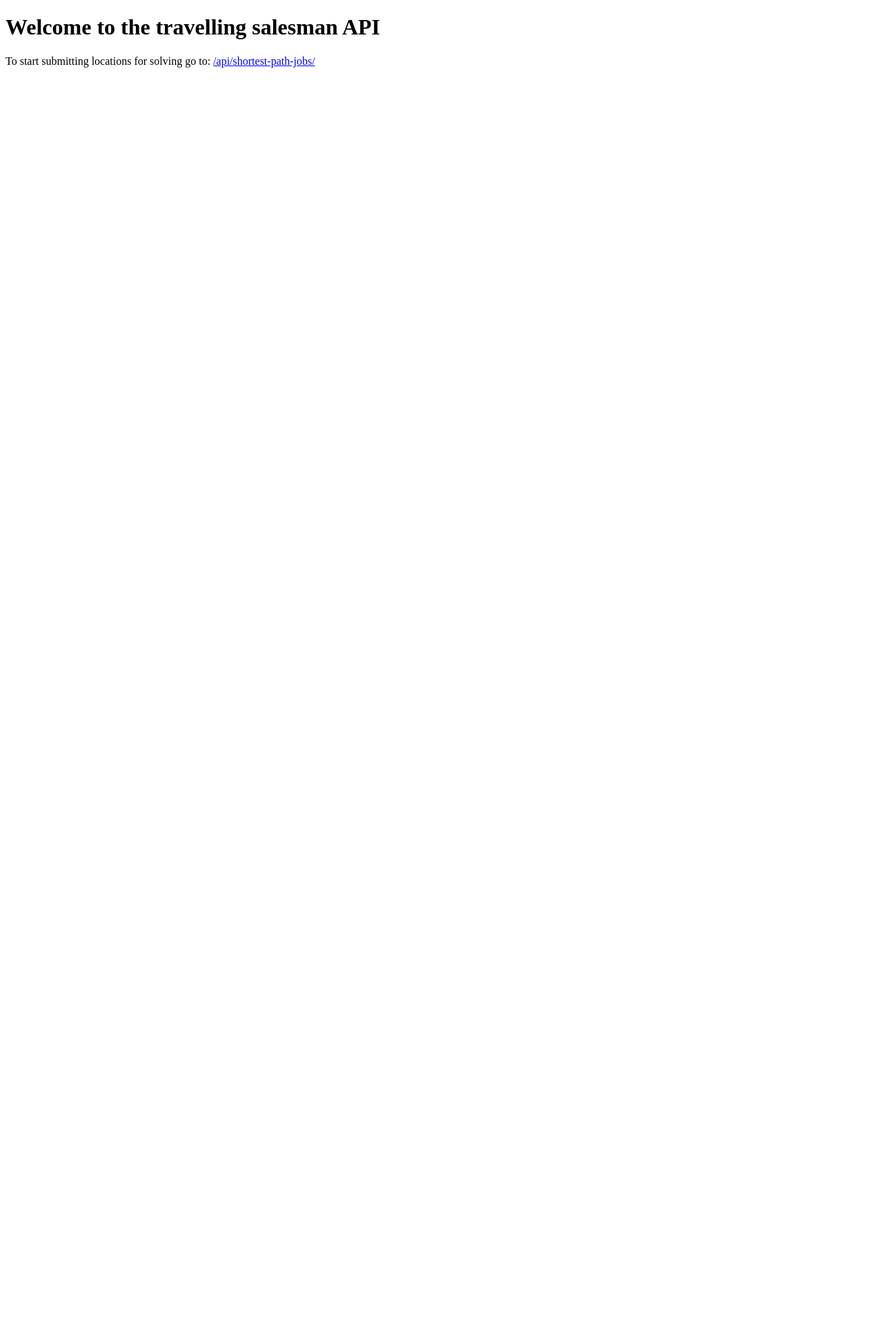
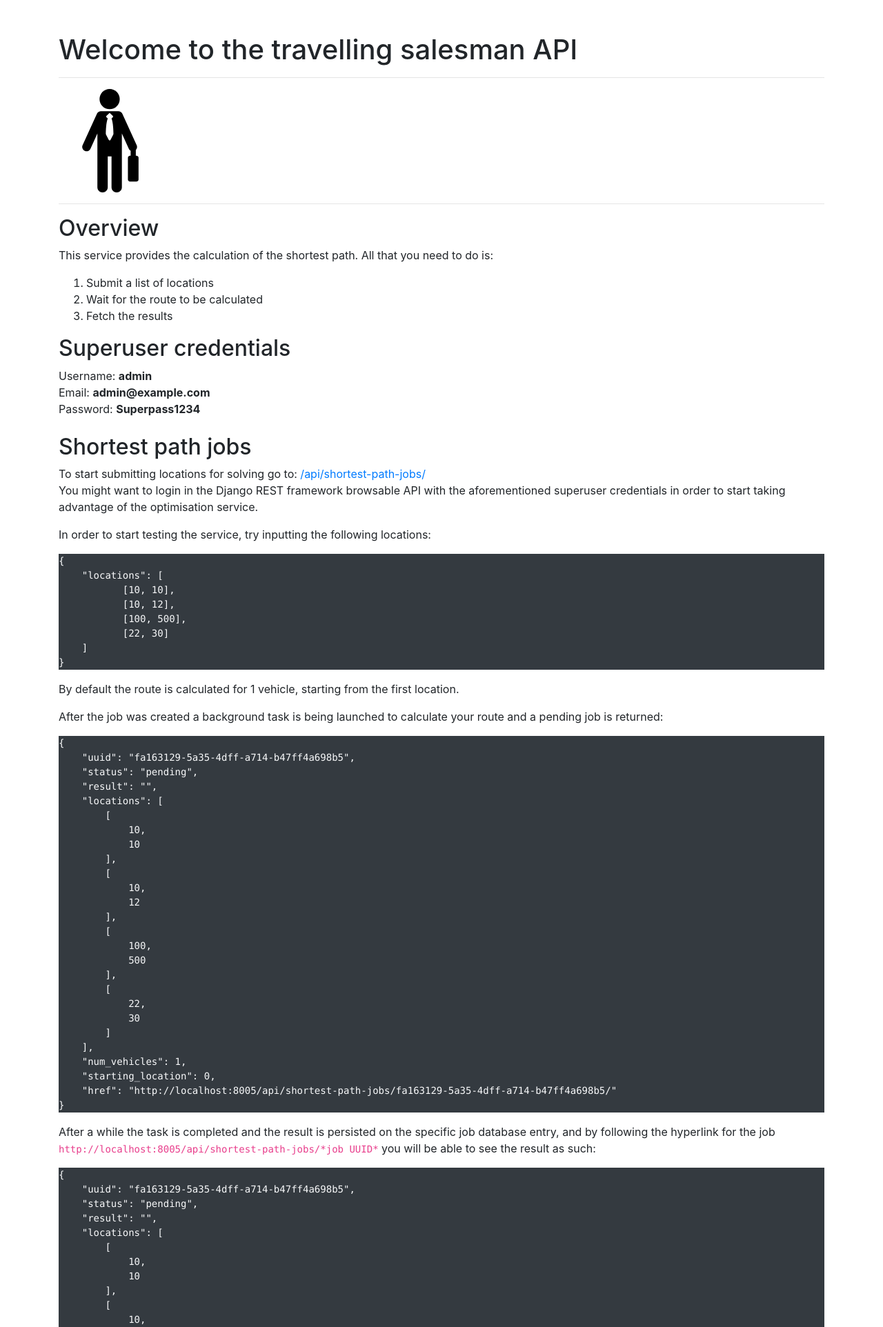
Before and after one commit to AndreiHondrari/travelling_salesman, a Django app: page / in a window 1280 px wide. Shown: the top 1924 px of the page at 69% size. Before the commit the page ends 98 px from the top, so only its background shows below. Run offline with Django 3.2, Linux system fonts and the light colour scheme; some libraries are stand-ins or nearby versions.

Commit message:
Update intro.

```diff
--- a/web/intro/templates/intro.html
+++ b/web/intro/templates/intro.html
@@ -1,20 +1,182 @@
+{% load static %}
+
 <!DOCTYPE html>
 <html lang="en">
 <head>
     <meta charset="UTF-8">
     <title>Travelling Salesman API</title>
 
-    <style>
-        #main {
-            width: 50%;
-        }
-    </style>
+    <link rel="stylesheet" href="https://stackpath.bootstrapcdn.com/bootstrap/4.3.1/css/bootstrap.min.css"
+          integrity="sha384-ggOyR0iXCbMQv3Xipma34MD+dH/1fQ784/j6cY/iJTQUOhcWr7x9JvoRxT2MZw1T"
+          crossorigin="anonymous">
 </head>
 <body>
-    <div id="main">
+    <div class="container mt-5 mb-5">
         <h1>Welcome to the travelling salesman API</h1>
 
-        <p>To start submitting locations for solving go to: <a href="{% url 'jobs:shortest-path-jobs-list' %}">{% url 'jobs:shortest-path-jobs-list' %}</a></p>
+        <hr>
+        <img width="150" src="{% static 'businessman.svg' %}"/>
+        <hr>
+
+        <h2>Overview</h2>
+        <p>
+            This service provides the calculation of the shortest path. All that you need to do is:
+            <ol>
+                <li>Submit a list of locations</li>
+                <li>Wait for the route to be calculated</li>
+                <li>Fetch the results</li>
+            </ol>
+        </p>
+
+        <h2>Superuser credentials</h2>
+        <p>
+            Username: <strong>admin</strong><br/>
+            Email: <strong>admin@example.com</strong><br/>
+            Password: <strong>Superpass1234</strong>
+        </p>
+
+        <h2 class="mt-4">Shortest path jobs</h2>
+        <p>
+            To start submitting locations for solving go to: <a href="{% url 'jobs:shortest-path-jobs-list' %}" target="_blank">{% url 'jobs:shortest-path-jobs-list' %}</a><br/>
+            You might want to login in the Django REST framework browsable API with the aforementioned superuser credentials in order to start taking advantage of the optimisation service.
+        </p>
+
+        <p>In order to start testing the service, try inputting the following locations:</p>
+<pre class="text-light bg-dark">
+{
+    "locations": [
+           [10, 10],
+           [10, 12],
+           [100, 500],
+           [22, 30]
+    ]
+}
+</pre>
+
+        <p>By default the route is calculated for 1 vehicle, starting from the first location.</p>
+        <p>After the job was created a background task is being launched to calculate your route and a pending job is returned:</p>
+
+<pre class="text-light bg-dark">
+{
+    "uuid": "fa163129-5a35-4dff-a714-b47ff4a698b5",
+    "status": "pending",
+    "result": "",
+    "locations": [
+        [
+            10,
+            10
+        ],
+        [
+            10,
+            12
+        ],
+        [
+            100,
+            500
+        ],
+        [
+            22,
+            30
+        ]
+    ],
+    "num_vehicles": 1,
+    "starting_location": 0,
+    "href": "http://localhost:8005/api/shortest-path-jobs/fa163129-5a35-4dff-a714-b47ff4a698b5/"
+}
+</pre>
+
+        <p>
+            After a while the task is completed and the result is persisted on the specific job database entry,
+            and by following the hyperlink for the job <code>http://localhost:8005/api/shortest-path-jobs/*job UUID*</code>
+            you will be able to see the result as such:
+        </p>
+
+<pre class="text-light bg-dark">
+{
+    "uuid": "fa163129-5a35-4dff-a714-b47ff4a698b5",
+    "status": "pending",
+    "result": "",
+    "locations": [
+        [
+            10,
+            10
+        ],
+        [
+            10,
+            12
+        ],
+        [
+            100,
+            500
+        ],
+        [
+            22,
+            30
+        ]
+    ],
+    "num_vehicles": 1,
+    "starting_location": 0,
+    "href": "http://localhost:8005/api/shortest-path-jobs/fa163129-5a35-4dff-a714-b47ff4a698b5/"
+}
+</pre>
+
+        <p>
+            Alternatively you could provide more options for configuring the:
+            <ul>
+                <li>number of vehicles</li>
+                <li>starting point</li>
+            </ul>
+            Example:
+        </p>
+
+<pre class="text-light bg-dark">
+{
+    "locations": [
+           [10, 10],
+           [10, 12],
+           [100, 500],
+           [22, 30]
+    ],
+    "num_vehicles": 1,
+    "starting_location": 0
+}
+</pre>
+
+        <p>
+            Obviously the endpoint can be called from a client like <strong>Postman</strong> but first you need to
+            create an authorization token via <strong>Django Admin</strong> (see details in the following section).
+            After a token was created just make sure to append the following header in your requests:
+            <code class="text-light bg-dark">Authorization: Token *your token code*</code>
+        </p>
+
+        <h2 class="mt-4">Django Admin</h2>
+        <p>The django admin dashboard can be accessed <a href="{% url 'admin:index' %}" target="_blank">here</a></p>
+
+        <h2 class="mt-4">RabbitMQ</h2>
+        <h5>Credentials</h5>
+        <p>
+            Username: <strong>guest</strong><br/>
+            Password: <strong>guest</strong>
+        </p>
+
+        <h5>Dashboards</h5>
+        <p>
+            To explore the RabbitMQ message queues go to <a href="http://localhost:15672/" target="_blank">RabbitMQ management dashboard</a></br>
+            RabbitMQ message queues can also be explored via  <a href="http://localhost:5555/" target="_blank">Flower</a>
+        </p>
+
+        <h2 class="mt-4">Credits</h2>
+        <p>Icons made by <a href="https://www.flaticon.com/authors/freepik" title="Freepik">Freepik</a> from <a href="https://www.flaticon.com/" title="Flaticon"> www.flaticon.com</a></p>
     </div>
+
+    <script src="https://code.jquery.com/jquery-3.3.1.slim.min.js"
+            integrity="sha384-q8i/X+965DzO0rT7abK41JStQIAqVgRVzpbzo5smXKp4YfRvH+8abtTE1Pi6jizo"
+            crossorigin="anonymous"></script>
+    <script src="https://cdnjs.cloudflare.com/ajax/libs/popper.js/1.14.7/umd/popper.min.js"
+            integrity="sha384-UO2eT0CpHqdSJQ6hJty5KVphtPhzWj9WO1clHTMGa3JDZwrnQq4sF86dIHNDz0W1"
+            crossorigin="anonymous"></script>
+    <script src="https://stackpath.bootstrapcdn.com/bootstrap/4.3.1/js/bootstrap.min.js"
+            integrity="sha384-JjSmVgyd0p3pXB1rRibZUAYoIIy6OrQ6VrjIEaFf/nJGzIxFDsf4x0xIM+B07jRM"
+            crossorigin="anonymous"></script>
 </body>
 </html>
```
Also changed, not shown: web/intro/static/businessman.svg (added).
